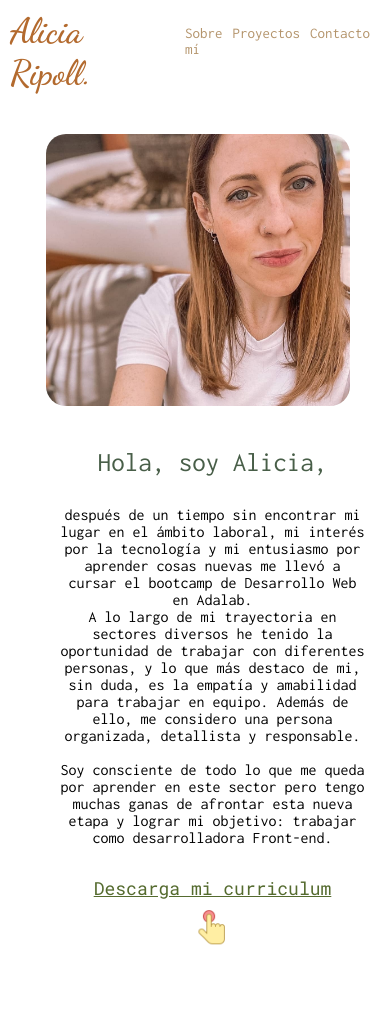
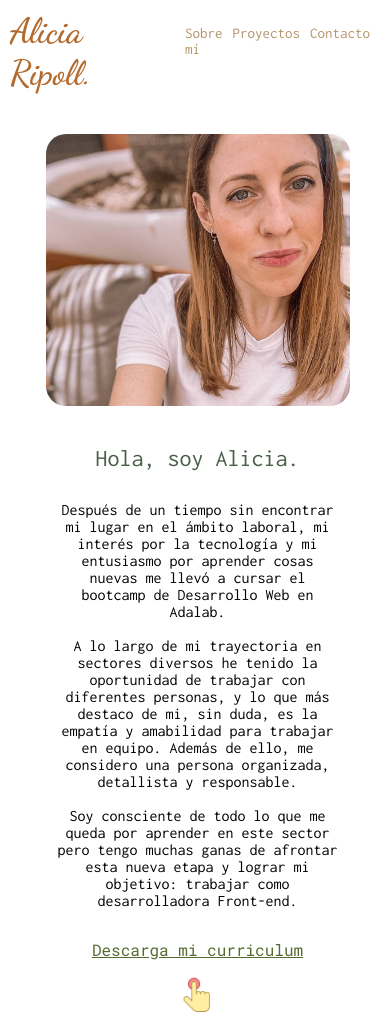
Before and after one commit to Aliripoll/portfolio, a React (Create React App) app: page /#/ in a window 390 px wide. Before the commit the page ends 973 px from the top, so only its background shows below. Built offline with nearby package versions, Linux system fonts and the light colour scheme.

Commit message:
add responsive

```diff
--- a/src/components/AboutMe.js
+++ b/src/components/AboutMe.js
@@ -13,9 +13,11 @@ function AboutMe() {
           src={alicia}
           alt="mi foto" />
       <div className="aboutMe_info">
-        <p className="aboutMe_title">Hola, soy Alicia,</p>
+        <p className="aboutMe_title">Hola, soy Alicia.</p>
 
-                <p className="aboutMe_text">después de un tiempo sin encontrar mi lugar en el ámbito laboral, mi interés por la tecnología y mi entusiasmo por aprender cosas nuevas me llevó a cursar el bootcamp de Desarrollo Web en Adalab. <br></br>
+                <p className="aboutMe_text">Después de un tiempo sin encontrar mi lugar en el ámbito laboral, mi interés por la tecnología y mi entusiasmo por aprender cosas nuevas me llevó a cursar el bootcamp de Desarrollo Web en Adalab.
+                 <br></br>
+                 <br></br>
                 A lo largo de mi trayectoria en sectores diversos he tenido la oportunidad de trabajar con diferentes personas, y lo que más destaco de mi, sin duda, es la empatía y amabilidad para trabajar en equipo. Además de ello, me considero una persona organizada, detallista y responsable.
                 <br></br>
                 <br></br>
--- a/src/styles/AboutMe.css
+++ b/src/styles/AboutMe.css
@@ -10,11 +10,11 @@
 .aboutMe_info {
     text-align: center;
     font-family: 'Inconsolata', monospace;
-    margin: 0 5px 15px 5px;
+    margin-right: 30px;
 }
 
 .aboutMe_title {
-    font-size: 27px;
+    font-size: 24px;
     color: rgb(72, 94, 72);
     font-family: 'Inconsolata', monospace;
      margin-bottom: 30px;
@@ -36,9 +36,9 @@
 .aboutMe_cv {
     text-decoration: underline;
     color: darkolivegreen;
-    font-size: 18px;
+    font-size: 16px;
     font-family: 'Roboto Mono', monospace;
-    margin-bottom: 20px;
+    margin-bottom: 10px;
 }
 .aboutMe_cv:hover {
     color: tomato;
@@ -72,6 +72,10 @@
         align-items: flex-start;
         text-align: left;
     }
+    .aboutMe_title {
+        font-size: 27px;
+         margin-bottom: 30px;
+    }
     .aboutMe_info {
         margin: 50px 30px 0 40px;
     }
@@ -84,4 +88,9 @@
         margin: 0 35px 30px 35px;
 
     }
+    .aboutMe_cv {
+        font-size: 18px;
+        font-family: 'Roboto Mono', monospace;
+        margin-bottom: 20px;
+    }
 }
--- a/src/styles/Contact.css
+++ b/src/styles/Contact.css
@@ -2,7 +2,9 @@
     display: flex;
     justify-content: center;
     align-items: center;
-    margin: 30px 15px 15px 15px;
+    flex-direction: column;
+    margin-right: 20px;
+    margin-left: 20px;
 }
 
 .contact_firstDiv {
@@ -51,6 +53,13 @@
 }
 
 @media (min-width: 768px) {
+    .contact {
+        display: flex;
+        justify-content: center;
+        flex-direction: row;
+        align-items: center;
+        margin: 30px 15px 15px 15px;
+}
     .contact_title {
         font-size: 27px;
         color: rgb(72, 94, 72);
```
